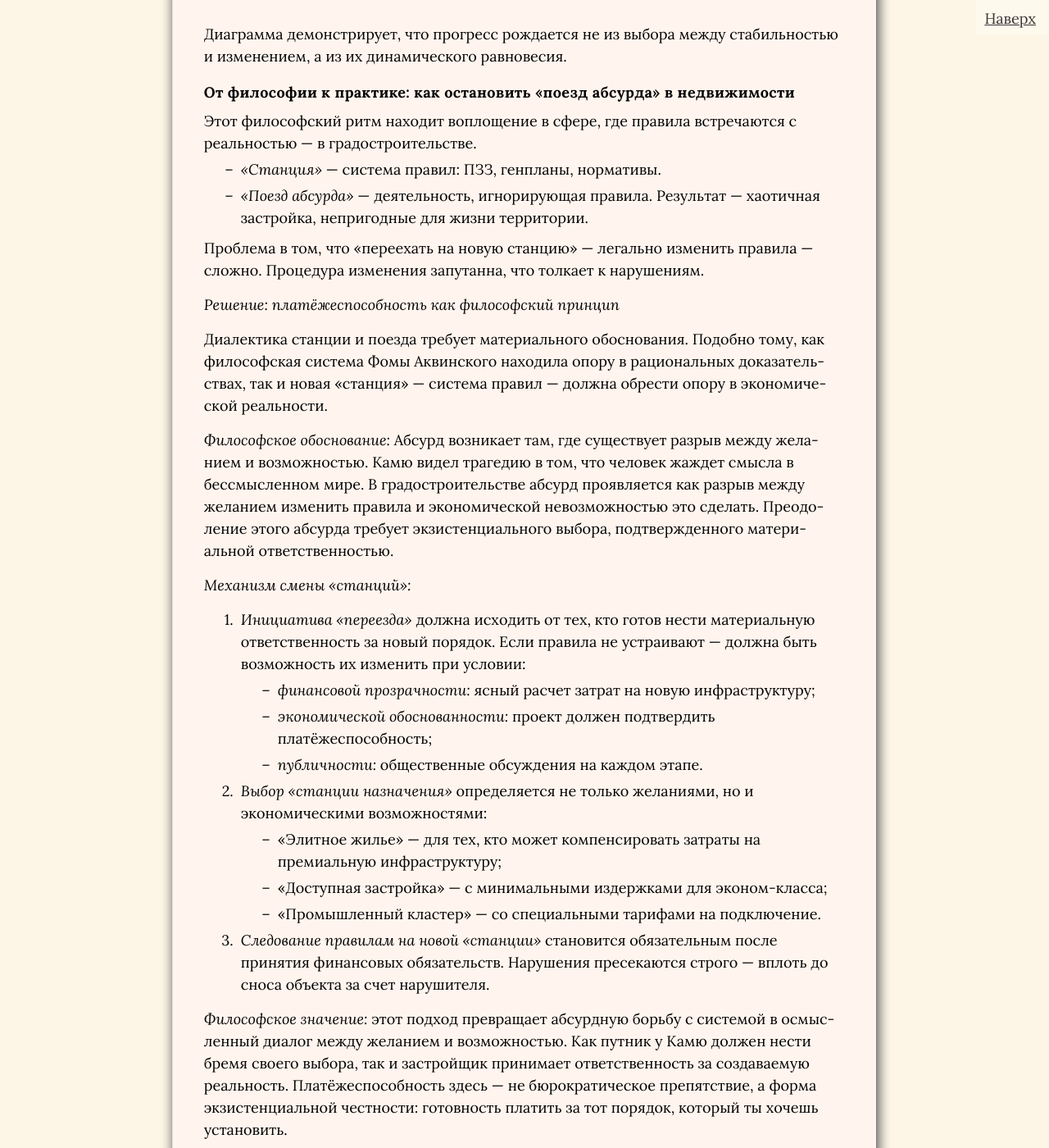
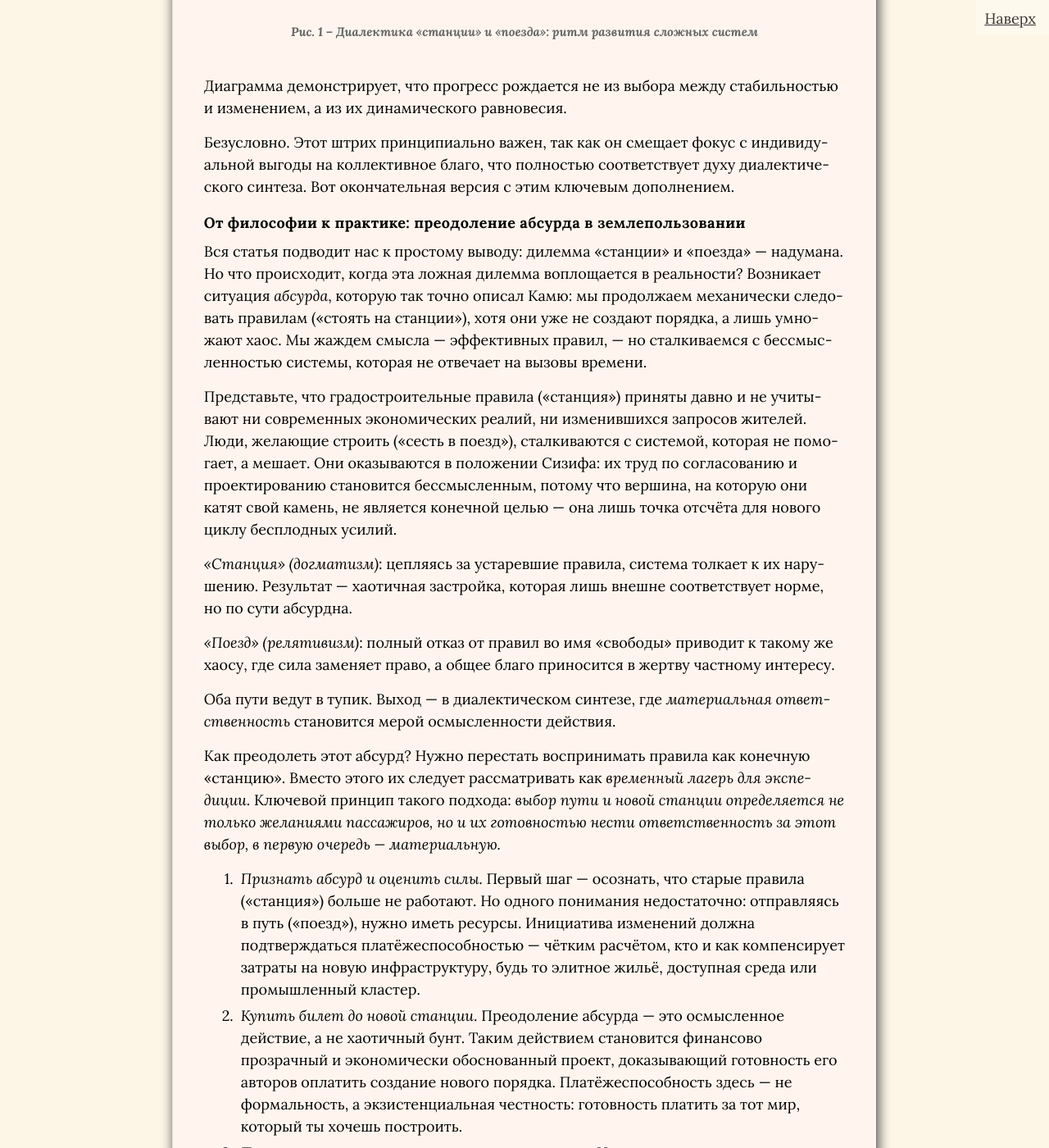
Before and after one commit to SergSi/land-use-art, a Jekyll site: the page built from _posts/2025-10-11-train.md, in a window 1280 px wide and 1400 px high, scrolled down 4758 px. Shown: the whole window at 82% size. Built offline with Jekyll 4.4.1, drawn with Linux system fonts in a browser that asks for light colours; some web fonts are replaced; some of the changed text lies outside the part shown.

Commit message:
Update 2025-10-11-train.md

```diff
--- a/_posts/2025-10-11-train.md
+++ b/_posts/2025-10-11-train.md
@@ -60,16 +60,17 @@
 
 Цивилизация пульсирует: она застывает в системах, чтобы обрести форму, и взрывается бунтом, чтобы сохранить движение.
 
-<div class="mermaid">
-flowchart TD
+<figure class="mermaid-figure">
+  <div class="mermaid">
+    flowchart TD
     A[Хаос и неопределенность:<br>абсурд] --> B{Экзистенциальный выбор}
 
     B -- Путь 'Станции' --> C[Создание системы:<br>порядок, структура, знание]
-    C --> E[Риск: Догматизм и застой]
+    C --> E[Догматизм и застой]
     E --> F((Диалектический синтез))
 
     B -- Путь 'Поезда' --> D[Принятие абсурда:<br>бунт, движение, свобода]
-    D --> G[Риск: релятивизм и бесплодность]
+    D --> G[Релятивизм и бесплодность]
     G --> F
 
     subgraph H [Динамический цикл развития]
@@ -81,42 +82,44 @@
     end
 
     M -.->|Создаёт основу для| I
-</div>
+  </div>
+  <figcaption class="mermaid-caption">
+    <span class="mermaid-number">Рис. 1 – </span>
+    Диалектика «станции» и «поезда»: ритм развития сложных систем
+
+  </figcaption>
+</figure><br>
+
 
 Диаграмма демонстрирует, что прогресс рождается не из выбора между стабильностью и изменением, а из их динамического равновесия.
 
-#### От философии к практике: как остановить «поезд абсурда» в недвижимости
+Безусловно. Этот штрих принципиально важен, так как он смещает фокус с индивидуальной выгоды на коллективное благо, что полностью соответствует духу диалектического синтеза. Вот окончательная версия с этим ключевым дополнением.
 
-Этот философский ритм находит воплощение в сфере, где правила встречаются с реальностью — в градостроительстве.
+#### От философии к практике: преодоление абсурда в землепользовании
 
-- *«Станция»* — система правил: ПЗЗ, генпланы, нормативы.
-- *«Поезд абсурда»* — деятельность, игнорирующая правила. Результат — хаотичная застройка, непригодные для жизни территории.
+Вся статья подводит нас к простому выводу: дилемма «станции» и «поезда» — надумана. Но что происходит, когда эта ложная дилемма воплощается в реальности? Возникает ситуация *абсурда*, которую так точно описал Камю: мы продолжаем механически следовать правилам («стоять на станции»), хотя они уже не создают порядка, а лишь умножают хаос. Мы жаждем смысла — эффективных правил, — но сталкиваемся с бессмысленностью системы, которая не отвечает на вызовы времени.
 
-Проблема в том, что «переехать на новую станцию» — легально изменить правила — сложно. Процедура изменения запутанна, что толкает к нарушениям.
+Представьте, что градостроительные правила («станция») приняты давно и не учитывают ни современных экономических реалий, ни изменившихся запросов жителей. Люди, желающие строить («сесть в поезд»), сталкиваются с системой, которая не помогает, а мешает. Они оказываются в положении Сизифа: их труд по согласованию и проектированию становится бессмысленным, потому что вершина, на которую они катят свой камень, не является конечной целью — она лишь точка отсчёта для нового циклу бесплодных усилий.
 
-*Решение: платёжеспособность как философский принцип*
+*«Станция» (догматизм)*: цепляясь за устаревшие правила, система толкает к их нарушению. Результат — хаотичная застройка, которая лишь внешне соответствует норме, но по сути абсурдна.
 
-Диалектика станции и поезда требует материального обоснования. Подобно тому, как философская система Фомы Аквинского находила опору в рациональных доказательствах, так и новая «станция» — система правил — должна обрести опору в экономической реальности.
+*«Поезд» (релятивизм)*: полный отказ от правил во имя «свободы» приводит к такому же хаосу, где сила заменяет право, а общее благо приносится в жертву частному интересу.
 
-*Философское обоснование:* Абсурд возникает там, где существует разрыв между желанием и возможностью. Камю видел трагедию в том, что человек жаждет смысла в бессмысленном мире. В градостроительстве абсурд проявляется как разрыв между желанием изменить правила и экономической невозможностью это сделать. Преодоление этого абсурда требует экзистенциального выбора, подтвержденного материальной ответственностью.
+Оба пути ведут в тупик. Выход — в диалектическом синтезе, где *материальная ответственность* становится мерой осмысленности действия.
 
-*Механизм смены «станций»:*
+Как преодолеть этот абсурд? Нужно перестать воспринимать правила как конечную «станцию». Вместо этого их следует рассматривать как *временный лагерь для экспедиции*. Ключевой принцип такого подхода: *выбор пути и новой станции определяется не только желаниями пассажиров, но и их готовностью нести ответственность за этот выбор, в первую очередь — материальную.*
 
-1. *Инициатива «переезда»* должна исходить от тех, кто готов нести материальную ответственность за новый порядок. Если правила не устраивают — должна быть возможность их изменить при условии:
-   - *финансовой прозрачности:* ясный расчет затрат на новую инфраструктуру;
-   - *экономической обоснованности:* проект должен подтвердить платёжеспособность;
-   - *публичности:* общественные обсуждения на каждом этапе.
+1. *Признать абсурд и оценить силы.* Первый шаг — осознать, что старые правила («станция») больше не работают. Но одного понимания недостаточно: отправляясь в путь («поезд»), нужно иметь ресурсы. Инициатива изменений должна подтверждаться платёжеспособностью — чётким расчётом, кто и как компенсирует затраты на новую инфраструктуру, будь то элитное жильё, доступная среда или промышленный кластер.
+2. *Купить билет до новой станции*. Преодоление абсурда — это осмысленное действие, а не хаотичный бунт. Таким действием становится финансово прозрачный и экономически обоснованный проект, доказывающий готовность его авторов оплатить создание нового порядка. Платёжеспособность здесь — не формальность, а экзистенциальная честность: готовность платить за тот мир, который ты хочешь построить.
+3. *Построить новую станцию по новым чертежам.* Итогом ответственного пути становятся новые правила — новая «станция», основанная не на догмах, а на знании, общественном договоре и экономической реальности. Её цель — не привилегии для избранных, а новый социальный порядок, где все жители получают выгоду от ясных, современных и справедливых правил. Ценность здесь создаётся не исключительными правами, а качеством среды, предсказуемостью и общим благом. Нарушение таких правил — уже не бунт, а подрыв социального порядка, который пресекается строго.
 
-2. *Выбор «станции назначения»* определяется не только желаниями, но и экономическими возможностями:
-   - «Элитное жилье» — для тех, кто может компенсировать затраты на премиальную инфраструктуру;
-   - «Доступная застройка» — с минимальными издержками для эконом-класса;
-   - «Промышленный кластер» — со специальными тарифами на подключение.
+Таким образом, практика землепользования — это не война правил и свободы. Это *ритмичный процесс*, в котором:
+*   *«Станция»* даёт нам карту и инструменты;
+*   *«Поезд»* даёт нам смелость отправиться в неизвестность, когда карта устарела;
+*   *платёжеспособность* становится *материальным воплощением ответственности* путника;
+*   *новый социальный порядок* — конечная цель, которая превращает частные инвестиции в общественное благо, а экономический расчёт — в акт коллективного созидания.
 
-3. *Следование правилам на новой «станции»* становится обязательным после принятия финансовых обязательств. Нарушения пресекаются строго — вплоть до сноса объекта за счет нарушителя.
-
-*Философское значение:* этот подход превращает абсурдную борьбу с системой в осмысленный диалог между желанием и возможностью. Как путник у Камю должен нести бремя своего выбора, так и застройщик принимает ответственность за создаваемую реальность. Платёжеспособность здесь — не бюрократическое препятствие, а форма экзистенциальной честности: готовность платить за тот порядок, который ты хочешь установить.
-
-Для недвижимости это создает предсказуемость: инвесторы знают цену изменений, жители получают комфортную среду, а власть — экономически обоснованный инструмент развития. Абсурд нарушений сменяется ясными правилами, где каждая «станция» соответствует реальным возможностям тех, кто выбрал на ней остаться.
+Абсурд возникает, когда мы нарушаем этот ритм. Решение — в движении между «станцией» и «поездом», где каждый цикл, подтвержденный готовностью нести издержки, преодолевает абсурд настоящего, чтобы построить осмысленный — пусть и временный — порядок будущего для всех, кто выбирает на этой станции жить.
 
 #### Заключение: ложная дилемма
 
```
